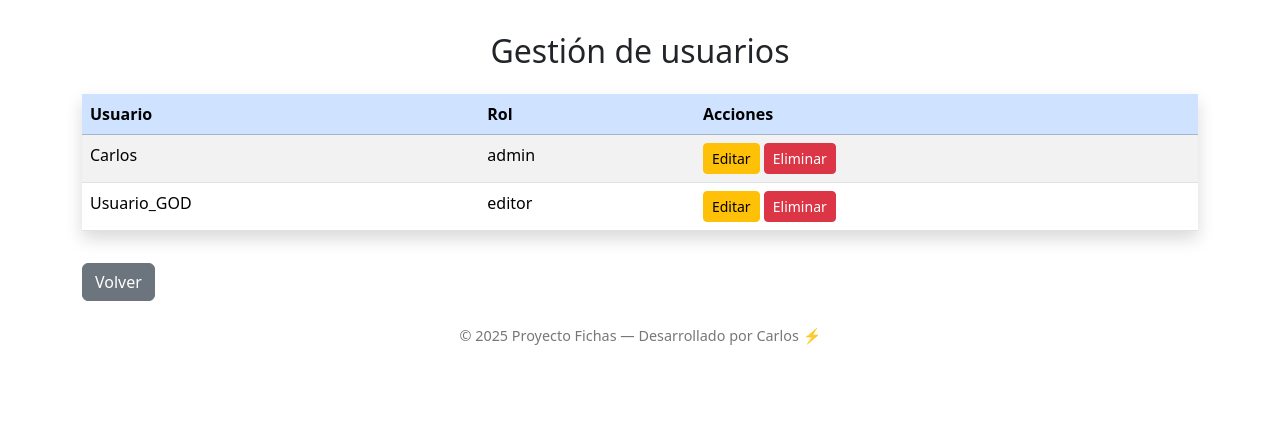
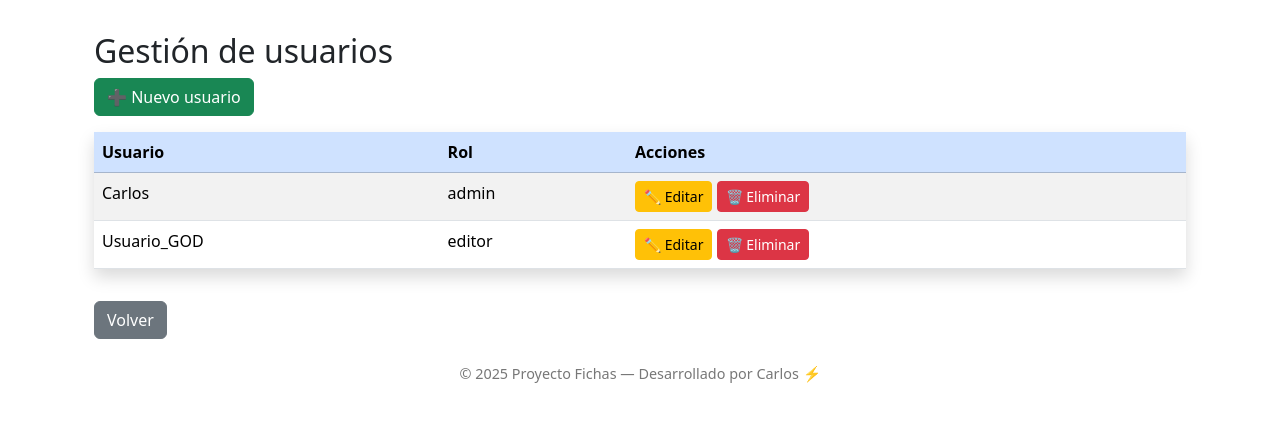
Before and after one commit to GamerPixelDev/02.proyectoFichasWeb, a Flask app: page /usuarios in a window 1280 px wide. Shown: the part 56-478 px from the top of the page. Run offline with Flask 3, Linux system fonts and the light colour scheme; the visitor is signed in with stand-in values (Sample User, id 1).

Commit message:
Pequeñas modificaciones en usuarios.html

```diff
--- a/webapp/templates/usuarios.html
+++ b/webapp/templates/usuarios.html
@@ -3,8 +3,9 @@
 {% block title %}Gestión de usuarios{% endblock %}
 
 {% block content %}
-    <h2 class="mb-4 text-center">Gestión de usuarios</h2>
-
+<div class="container mt-4">
+    <h2>Gestión de usuarios</h2>
+    <a href="{{ url_for('main_routes.registrar_usuario') }}" class="btn btn-success mb-3">➕ Nuevo usuario</a>
     <table class="table table-striped shadow">
         <thead class="table-primary">
             <tr>
@@ -19,8 +20,8 @@
                     <td>{{ usuario.username }}</td>
                     <td>{{ usuario.role }}</td>
                     <td>
-                    <a href="{{ url_for('main_routes.editar_usuario', id=usuario.id) }}" class="btn btn-sm btn-warning">Editar</a>
-                    <a href="{{ url_for('main_routes.eliminar_usuario', id=usuario.id) }}" class="btn btn-sm btn-danger">Eliminar</a>
+                    <a href="{{ url_for('main_routes.editar_usuario', id=usuario.id) }}" class="btn btn-sm btn-warning">✏️ Editar</a>
+                    <a href="{{ url_for('main_routes.eliminar_usuario', id=usuario.id) }}" class="btn btn-sm btn-danger">🗑️ Eliminar</a>
                     </td>
                 </tr>
             {% endfor %}
```
